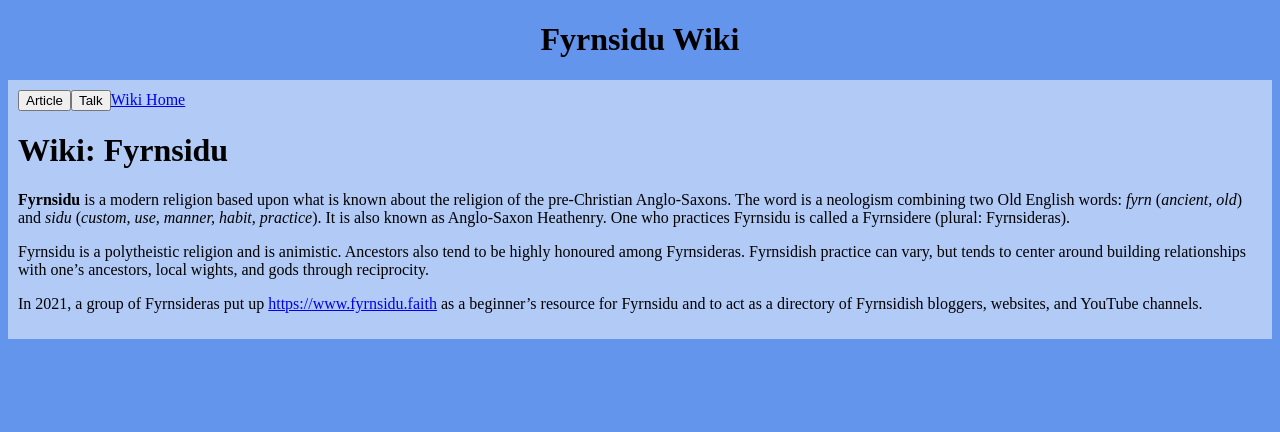
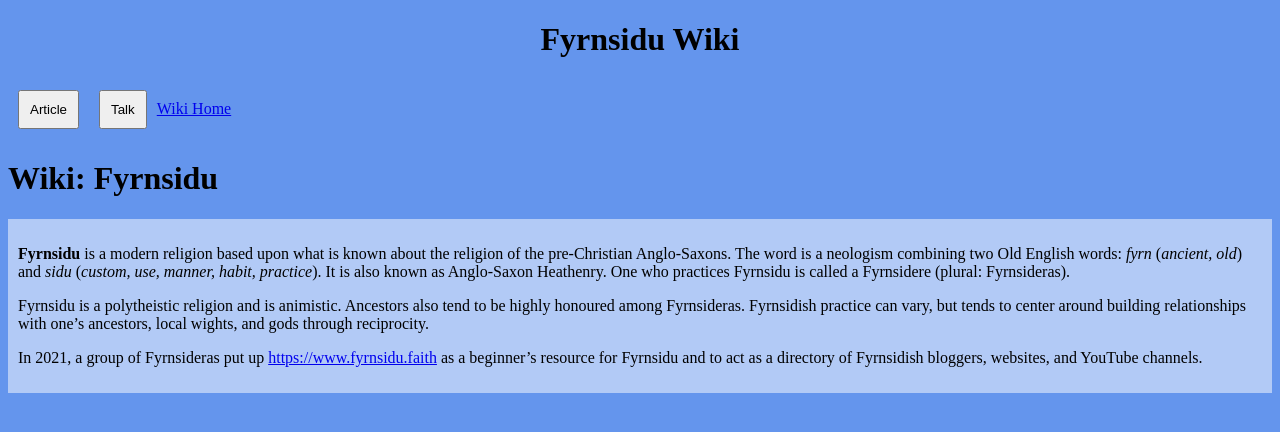
Before and after one commit to byronpendason/byronpendason.github.io, a Jekyll site: the page built from _wiki/fyrnsidu.md, in a window 1280 px wide. Shown: the top 432 px of the page. Built offline with Jekyll 4.4.1, drawn with Linux system fonts in a browser that asks for light colours; comment, search, counter and statistics services are not loaded.

Commit message:
Update wiki.html

```diff
--- a/_layouts/wiki.html
+++ b/_layouts/wiki.html
@@ -34,12 +34,11 @@
 <div id="header">
 <h1>Fyrnsidu Wiki</h1>
 </div>
-<div id="content">
 {% if page.title != "Index" %}
-<button type="button" id="artBtn" onClick="showArt()">Article</button><button type="button" id="talkBtn" onClick="showTalk()">Talk</button><a href="/wiki/">Wiki Home</a>
+<button type="button" id="artBtn" onClick="showArt()" style="margin:10px;padding:10px;">Article</button><button type="button" id="talkBtn" onClick="showTalk()" style="margin:10px;padding:10px;">Talk</button><a href="/wiki/">Wiki Home</a>
 <h1>Wiki: {{page.title}}</h1>
 {% endif %}
-
+<div id="content">
 <div id="article">
 {{ content }}
 </div>
```
